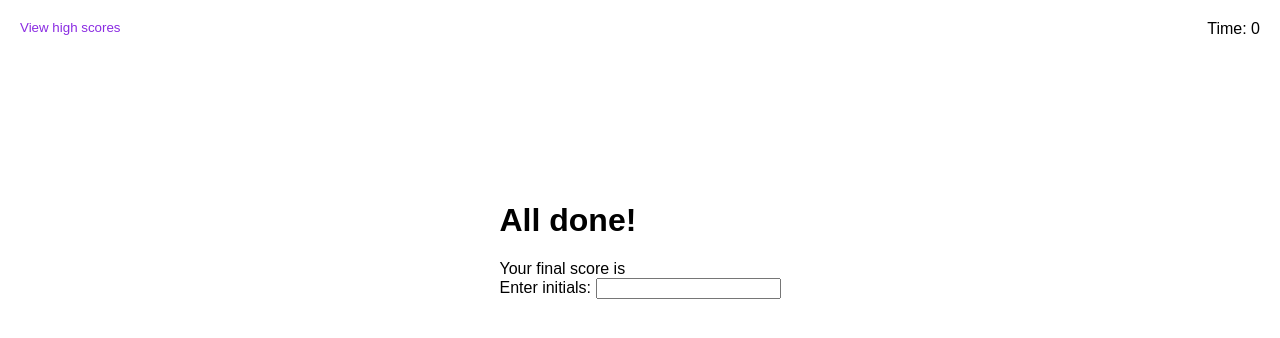
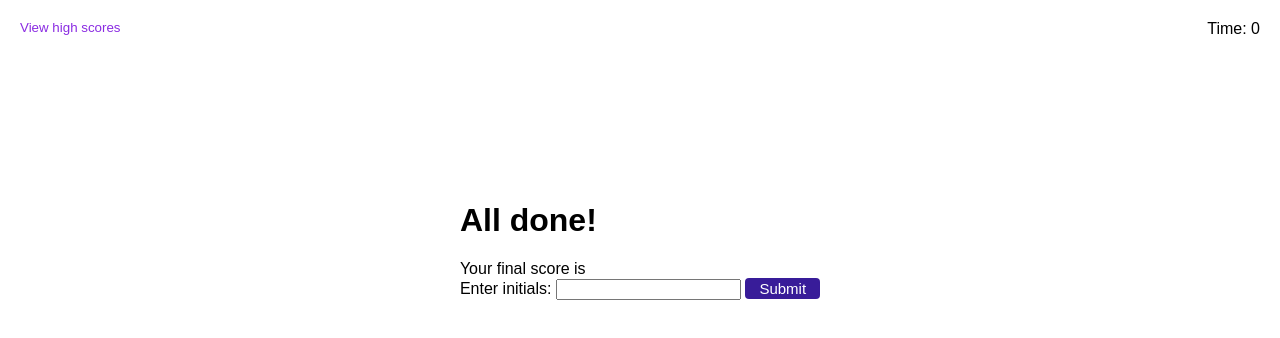
Before and after one commit to floconno/code-quiz, a plain HTML site: page index.html in a window 1280 px wide. Drawn offline with Linux system fonts and the light colour scheme.

Commit message:
styled end of quiz section

```diff
--- a/assets/css/style.css
+++ b/assets/css/style.css
@@ -26,7 +26,7 @@ p {
     background-color: #381C99;
     font-size: 18px;
     padding: 5px 16px;
-    border-radius: 8px;
+    border-radius: 4px;
     color: white;
     border: none;
 }
@@ -52,14 +52,12 @@ p {
     color: #8A2BE2;
 }
 
-
-
 .btn {
     display: block;
     background-color: #381C99;
     font-size: 18px;
     padding: 5px 16px;
-    border-radius: 8px;
+    border-radius: 4px;
     color: white;
     border: none;
     margin-top: 5px;
@@ -70,3 +68,12 @@ p {
 .end-quiz header {
     text-align: left;
 }
+
+#sub-btn {
+    background-color: #381C99;
+    font-size: 15px;
+    padding: 2px 14px;
+    border-radius: 4px;
+    color: white;
+    border: none;
+}
--- a/index.html
+++ b/index.html
@@ -83,6 +83,7 @@
                         <form>
                             <label for="initials">Enter initials:</label>
                             <input type="text" id="init" name="init">
+                            <input type="submit" id="sub-btn" value="Submit">
                         </form>
                     </div>
                 </section>
```
